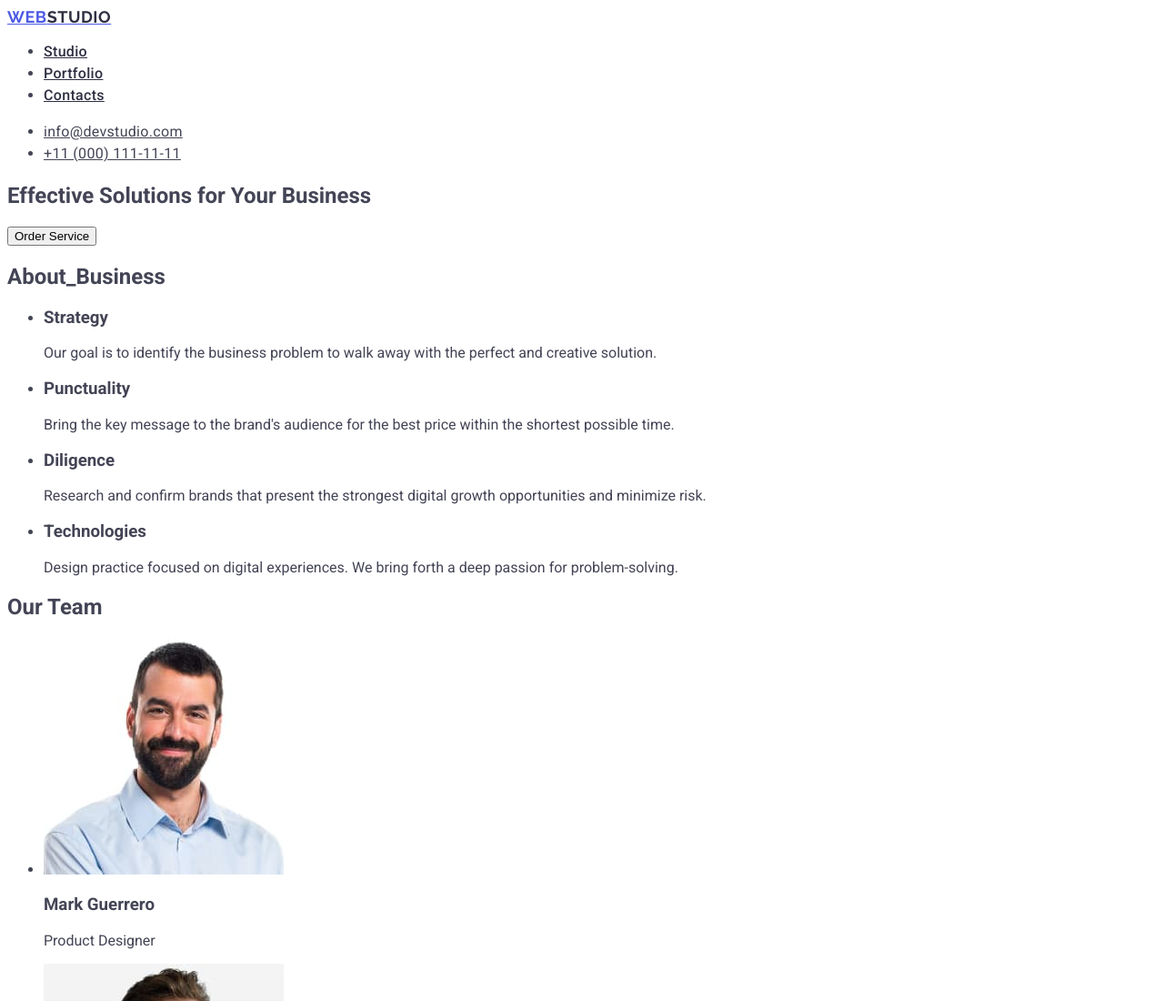
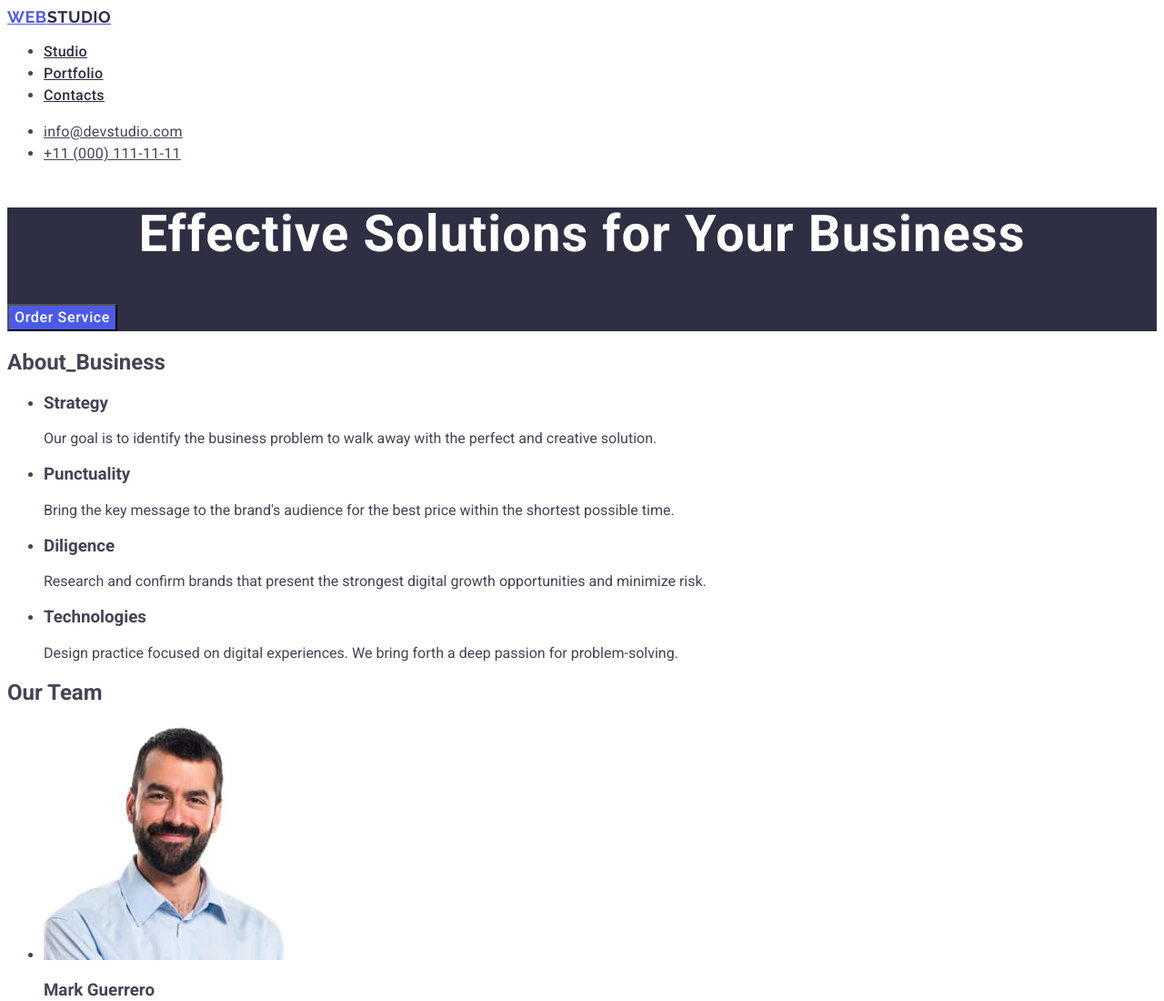
Before and after one commit to NurAleynaPektas/goit-markup-hw-02, a plain HTML site: page index.html in a window 1280 px wide. Shown: the top 1100 px of the page at 91% size. Drawn offline with Linux system fonts and the light colour scheme; a web font is replaced by a local one.

Commit message:
first section

```diff
--- a/css/styles.css
+++ b/css/styles.css
@@ -51,3 +51,36 @@ body {
 .mail-tel-hover :focus {
   color: #404bbf;
 }
+
+/*MAİN EFFECTİVE PLACE FİRST SECTİON*/
+
+.nav-order {
+  background-color: #2e2f42;
+}
+
+.h-effective {
+  font-size: 56px;
+  line-height: 1.07;
+  text-align: center;
+  letter-spacing: 0.02em;
+  color: #ffffff;
+}
+
+.order-button {
+  background-color: #4d5ae5;
+  font-family: "Roboto", sans-serif;
+  font-weight: 500;
+  font-size: 16px;
+  line-height: 1.5;
+  letter-spacing: 0.04em;
+  color: #ffffff;
+  cursor: pointer;
+}
+
+.order-button :hover {
+  background-color: #404bbf;
+}
+
+.order-button :focus {
+  background-color: #404bbf;
+}
--- a/index.html
+++ b/index.html
@@ -49,9 +49,9 @@
     </header>
 
     <main>
-      <section id="nav-order">
-        <h1 id="h1effective">Effective Solutions for Your Business</h1>
-        <button type="button" class="OrderButton">Order Service</button>
+      <section class="nav-order">
+        <h1 class="h-effective">Effective Solutions for Your Business</h1>
+        <button type="button" class="order-button">Order Service</button>
       </section>
 
       <section class="about_places">
```
